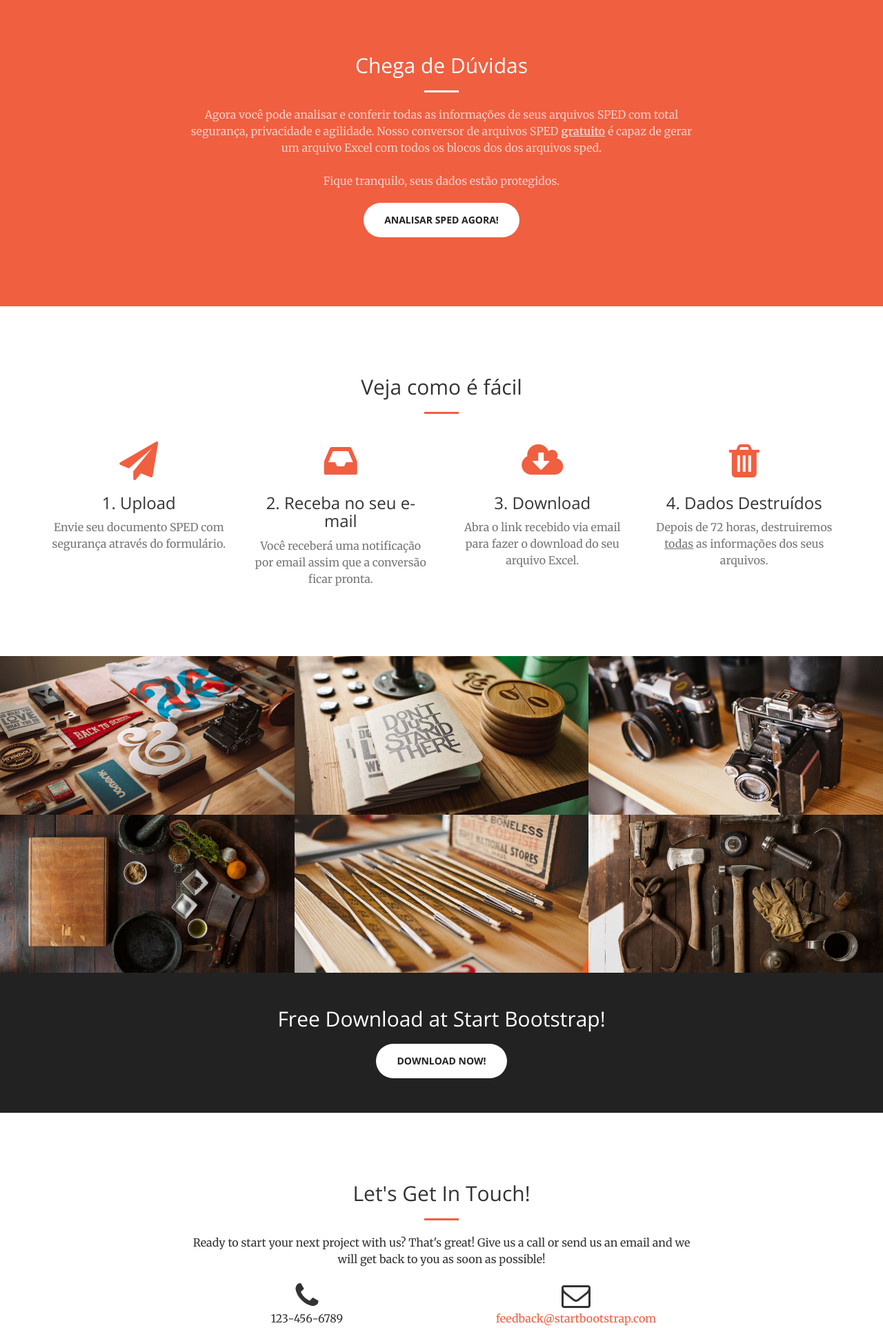
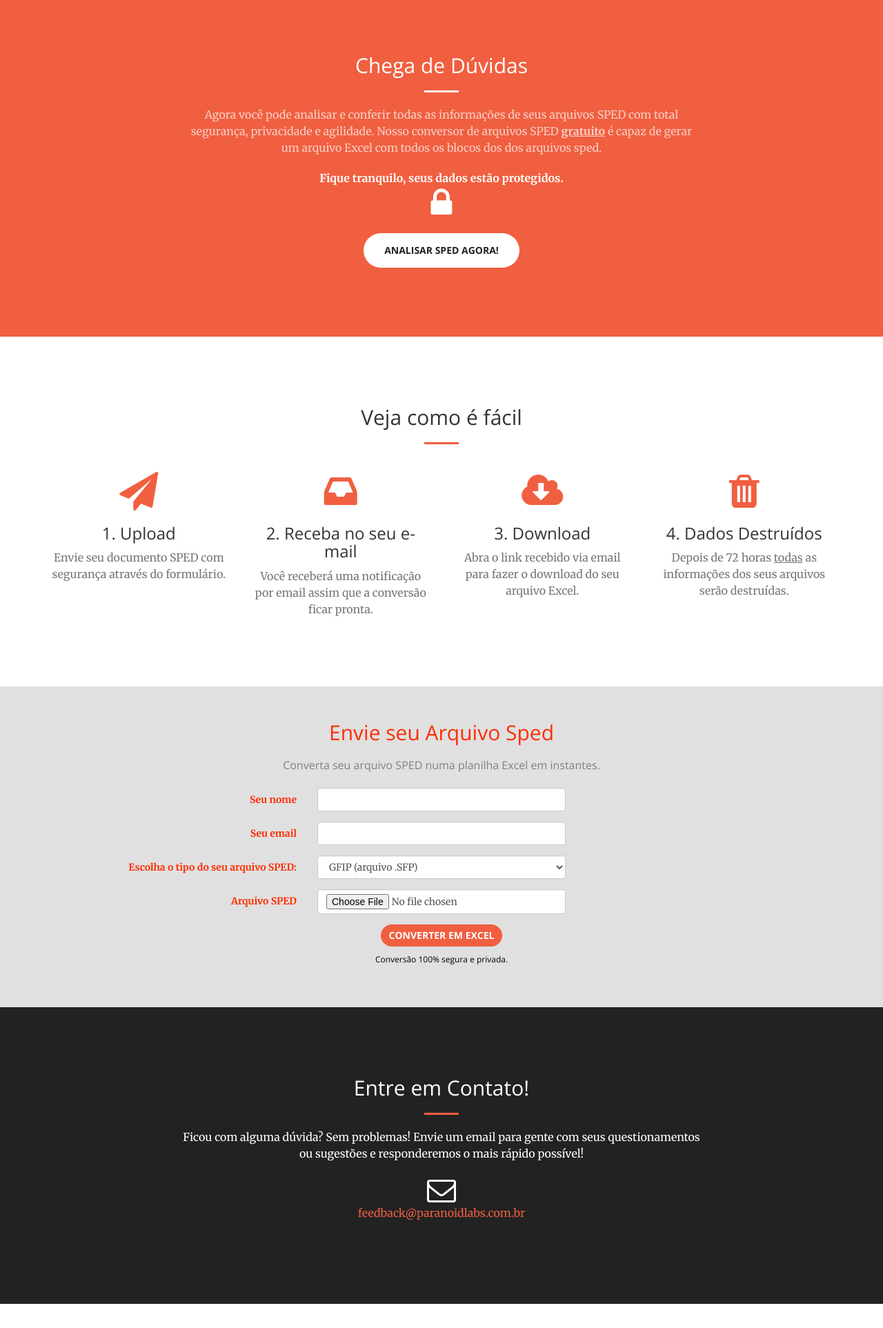
Before and after one commit to tilacog/paranoid, a Django app: page /beta/ in a window 1280 px wide. Shown: the part 822-2747 px from the top of the page at 69% size. After the commit the page ends 2712 px from the top, so only its background shows below. Run offline with Django 3.2, Linux system fonts and the light colour scheme; parts of the project's set-up code (start-up, migrations or seed data) failed here and were passed over; some libraries are stand-ins or nearby versions.

Commit message:
Major style improvements on landing page

```diff
--- a/paranoid/static/squeeze-custom.css
+++ b/paranoid/static/squeeze-custom.css
@@ -1,24 +1,17 @@
-#steps-container {
-    background-color: #eee;
-    width: 100% ;
-}
-#steps-row {
-    margin: 0px 5%;
-    padding: 15px 15px;
+.bg-gray{
+    background-color: #E0E0E0;
+    color: #ff2d00;
 }
 
-hr.step-hr{
-    border-color: black;
+legend {
+    color: gray;
+    font-size: 16px;
+    font-family: "Open Sans","Helvetica Neue",Arial,sans-serif;
 }
 
-.marketing .col-lg-4 {
-  margin-bottom: 20px;
-  /* text-align: center; */
+#sub-button-text {
+    margin: 10px;
+    color: black;
+    font-size: 12px;
+    font-family: "Open Sans","Helvetica Neue",Arial,sans-serif;
 }
-.marketing h2 {
-  font-weight: normal;
-}
-.marketing .col-lg-4 p {
-  margin-right: 10px;
-  margin-left: 10px;
-}
--- a/squeeze/forms.py
+++ b/squeeze/forms.py
@@ -39,7 +39,7 @@ class OptInForm(forms.Form):
             'id': 'id_email',
         }))
     audit = forms.ChoiceField(
-        widget=forms.RadioSelect(attrs={'id': 'id_audit'}),
+        widget=forms.Select(attrs={'id': 'id_audit'}),
         choices=CHOICES)
     document = forms.FileField(
         widget=forms.ClearableFileInput(attrs={'id': 'id_document'}))
--- a/squeeze/templates/landing.html
+++ b/squeeze/templates/landing.html
@@ -1,4 +1,5 @@
 {% extends 'squeeze_base.html' %}
+{% load widget_tweaks %}
 
 
 {% block title %}Entenda seu SPED{% endblock title %}
@@ -6,36 +7,49 @@
 
 
 {% block form %}
-<form class="form-horizontal" role="form" id="id_optin_form"
+<form class="form-horizontal" role="form"
     method="POST" action="{% url 'receive_squeezejob' %}"
     enctype="multipart/form-data">
 
-  {% csrf_token %}
+  <legend>Converta seu arquivo SPED numa planilha Excel em instantes.</legend>
+  <fieldset>
+    {% csrf_token %}
+    <!-- Name Input -->
+    <div class="form-group">
+      <label class="col-md-4 control-label" for={{form.name.id_for_label}}>{{form.name.label}}</label>
+      <div class="col-md-4">
+          {{ form.name|add_class:"form-control input-md" }}
+      </div>
+    </div>
 
-  <div class="form-group">
-    <label for={{form.name.id_for_label}}>{{form.name.label}}</label>
-    {{form.name}}
-  </div>
+    <!-- Email Input -->
+    <div class="form-group">
+      <label class="col-md-4 control-label" for={{form.email.id_for_label}}>{{form.email.label}}</label>
+      <div class="col-md-4">
+          {{form.email|add_class:"form-control input-md"}}
+      </div>
+    </div>
 
-  <div class="form-group">
-    <label for={{form.email.id_for_label}}>{{form.email.label}}</label>
-    {{form.email}}
-  </div>
-  <label for={{form.audit.id_for_label}}>Escolha o tipo do seu arquivo SPED:</label>
-  {% for radio in form.audit %}
-    <div class="radio">
-        {{ radio }}
+    <!-- Audit Select-->
+    <div class="form-group">
+      <label class="col-md-4 control-label" for={{form.audit.id_for_label}}>Escolha o tipo do seu arquivo SPED:</label>
+      <div class="col-md-4">
+          {{ form.audit|add_class:"form-control" }}
+      </div>
     </div>
-  {% endfor %}
 
-  <label class="file">
-    {{ form.document }}
-    <span class="file-custom"></span>
-  </label>
+    <!-- File Select-->
+    <div class="form-group">
+      <label class="col-md-4 control-label" for="{{ form.document.id_for_label }}">Arquivo SPED</label>
+      <div class="col-md-4">
+        {{ form.document|add_class:"form-control"|attr:"style:height:auto;" }}
+      </div>
+    </div>
 
-  <div class="form-actions">
-    <button class="btn btn-primary" type="submit">Converter</button>
-  </div>
-
+    <!-- Submit Button -->
+    <div class="form-actions">
+      <button class="btn btn-primary" type="submit">Converter em Excel</button>
+    </div>
+  </fieldset>
 </form>
 {% endblock %}
--- a/squeeze/templates/squeeze_base.html
+++ b/squeeze/templates/squeeze_base.html
@@ -25,6 +25,7 @@
 
     <!-- Custom CSS -->
     <link rel="stylesheet" href="{% static "squeeze/css/creative.css" %}" type="text/css">
+    <link rel="stylesheet" href="{% static "squeeze-custom.css" %}" type="text/css">
 
     <!-- HTML5 Shim and Respond.js IE8 support of HTML5 elements and media queries -->
     <!-- WARNING: Respond.js doesn't work if you view the page via file:// -->
@@ -93,10 +94,12 @@
                     Agora você pode analisar e conferir todas as informações de seus arquivos SPED com total segurança, privacidade e agilidade.
                     Nosso conversor de arquivos SPED <strong><u>gratuito</u></strong> é capaz de gerar um arquivo Excel com todos os blocos dos dos arquivos
                     sped.
+                    </p>
 
-                    <br/><br/>Fique tranquilo, seus dados estão protegidos.
-                    </p>
-                    <a href="#" class="btn btn-default btn-xl">Analisar SPED Agora!</a>
+                    <p><strong>Fique tranquilo, seus dados estão protegidos.</strong>
+                    <br><i class="fa fa-3x fa-lock" ></i></p>
+
+                    <a href="#" class="btn btn-default btn-xl wow tada">Analisar SPED Agora!</a>
                 </div>
             </div>
         </div>
@@ -115,157 +118,58 @@
             <div class="row">
                 <div class="col-lg-3 col-md-6 text-center">
                     <div class="service-box">
-                        <i class="fa fa-4x fa-paper-plane wow bounceIn text-primary" data-wow-delay=".1s"></i>
+                        <i class="fa fa-4x fa-paper-plane wow bounceIn text-primary" data-wow-delay=".3s"></i>
                         <h3>1. Upload</h3>
                         <p class="text-muted">Envie seu documento SPED com segurança através do formulário.</p>
                     </div>
                 </div>
                 <div class="col-lg-3 col-md-6 text-center">
                     <div class="service-box">
-                        <i class="fa fa-4x fa-inbox wow bounceIn text-primary" data-wow-delay=".1s"></i>
+                        <i class="fa fa-4x fa-inbox wow bounceIn text-primary" data-wow-delay=".6s"></i>
                         <h3>2. Receba no seu e-mail</h3>
                         <p class="text-muted">Você receberá uma notificação por email assim que a conversão ficar pronta.</p>
                     </div>
                 </div>
                 <div class="col-lg-3 col-md-6 text-center">
                     <div class="service-box">
-                        <i class="fa fa-4x fa-cloud-download wow bounceIn text-primary" data-wow-delay=".2s"></i>
+                        <i class="fa fa-4x fa-cloud-download wow bounceIn text-primary" data-wow-delay=".9s"></i>
                         <h3>3. Download</h3>
                         <p class="text-muted">Abra o link recebido via email para fazer o download do seu arquivo Excel.</p>
                     </div>
                 </div>
                 <div class="col-lg-3 col-md-6 text-center">
                     <div class="service-box">
-                        <i class="fa fa-4x fa-trash wow bounceIn text-primary" data-wow-delay=".3s"></i>
+                        <i class="fa fa-4x fa-trash wow bounceIn text-primary" data-wow-delay="1.2s"></i>
                         <h3>4. Dados Destruídos</h3>
-                        <p class="text-muted">Depois de 72 horas, destruiremos <u>todas</u> as informações dos seus arquivos.</p>
+                        <p class="text-muted">Depois de 72 horas <u>todas</u> as informações dos seus arquivos serão destruídas.</p>
                     </div>
                 </div>
             </div>
         </div>
     </section>
 
-    <section class="no-padding" id="portfolio">
-        <div class="container-fluid">
-            <div class="row no-gutter">
-                <div class="col-lg-4 col-sm-6">
-                    <a href="#" class="portfolio-box">
-                        <img src="{% static "squeeze/img/portfolio/1.jpg" %}" class="img-responsive" alt="">
-                        <div class="portfolio-box-caption">
-                            <div class="portfolio-box-caption-content">
-                                <div class="project-category text-faded">
-                                    Category
-                                </div>
-                                <div class="project-name">
-                                    Project Name
-                                </div>
-                            </div>
-                        </div>
-                    </a>
-                </div>
-                <div class="col-lg-4 col-sm-6">
-                    <a href="#" class="portfolio-box">
-                        <img src="{% static "squeeze/img/portfolio/2.jpg" %}" class="img-responsive" alt="">
-                        <div class="portfolio-box-caption">
-                            <div class="portfolio-box-caption-content">
-                                <div class="project-category text-faded">
-                                    Category
-                                </div>
-                                <div class="project-name">
-                                    Project Name
-                                </div>
-                            </div>
-                        </div>
-                    </a>
-                </div>
-                <div class="col-lg-4 col-sm-6">
-                    <a href="#" class="portfolio-box">
-                        <img src="{% static "squeeze/img/portfolio/3.jpg" %}" class="img-responsive" alt="">
-                        <div class="portfolio-box-caption">
-                            <div class="portfolio-box-caption-content">
-                                <div class="project-category text-faded">
-                                    Category
-                                </div>
-                                <div class="project-name">
-                                    Project Name
-                                </div>
-                            </div>
-                        </div>
-                    </a>
-                </div>
-                <div class="col-lg-4 col-sm-6">
-                    <a href="#" class="portfolio-box">
-                        <img src="{% static "squeeze/img/portfolio/4.jpg" %}" class="img-responsive" alt="">
-                        <div class="portfolio-box-caption">
-                            <div class="portfolio-box-caption-content">
-                                <div class="project-category text-faded">
-                                    Category
-                                </div>
-                                <div class="project-name">
-                                    Project Name
-                                </div>
-                            </div>
-                        </div>
-                    </a>
-                </div>
-                <div class="col-lg-4 col-sm-6">
-                    <a href="#" class="portfolio-box">
-                        <img src="{% static "squeeze/img/portfolio/5.jpg" %}" class="img-responsive" alt="">
-                        <div class="portfolio-box-caption">
-                            <div class="portfolio-box-caption-content">
-                                <div class="project-category text-faded">
-                                    Category
-                                </div>
-                                <div class="project-name">
-                                    Project Name
-                                </div>
-                            </div>
-                        </div>
-                    </a>
-                </div>
-                <div class="col-lg-4 col-sm-6">
-                    <a href="#" class="portfolio-box">
-                        <img src="{% static "squeeze/img/portfolio/6.jpg" %}" class="img-responsive" alt="">
-                        <div class="portfolio-box-caption">
-                            <div class="portfolio-box-caption-content">
-                                <div class="project-category text-faded">
-                                    Category
-                                </div>
-                                <div class="project-name">
-                                    Project Name
-                                </div>
-                            </div>
-                        </div>
-                    </a>
-                </div>
-            </div>
-        </div>
-    </section>
 
-    <aside class="bg-dark">
+    <aside class="bg-gray">
         <div class="container text-center">
             <div class="call-to-action">
-                <h2>Free Download at Start Bootstrap!</h2>
-                <a href="#" class="btn btn-default btn-xl wow tada">Download Now!</a>
+                <h2>Envie seu Arquivo Sped</h2>
+                {% block form %}{% endblock %}
+                <p id="sub-button-text">Conversão 100% segura e privada.</p>
             </div>
         </div>
     </aside>
 
-    <section id="contact">
+    <section id="contact" class="bg-dark">
         <div class="container">
             <div class="row">
                 <div class="col-lg-8 col-lg-offset-2 text-center">
-                    <h2 class="section-heading">Let's Get In Touch!</h2>
+                    <h2 class="section-heading">Entre em Contato!</h2>
                     <hr class="primary">
-                    <p>Ready to start your next project with us? That's great! Give us a call or send us an email and we will get back to you as soon as possible!</p>
+                    <p>Ficou com alguma dúvida? Sem problemas! Envie um email para gente com seus questionamentos ou sugestões e responderemos o mais rápido possível!</p>
                 </div>
-                <div class="col-lg-4 col-lg-offset-2 text-center">
-                    <i class="fa fa-phone fa-3x wow bounceIn"></i>
-                    <p>123-456-6789</p>
-                </div>
-                <div class="col-lg-4 text-center">
-                    <i class="fa fa-envelope-o fa-3x wow bounceIn" data-wow-delay=".1s"></i>
-                    <p><a href="mailto:your-email@your-domain.com">feedback@startbootstrap.com</a></p>
+                <div class="col-lg-12 text-center">
+                    <i class="fa fa-envelope-o fa-3x wow bounceIn" data-wow-delay=".3s"></i>
+                    <p><a href="mailto:feedback@paranoidlabs.com.br">feedback@paranoidlabs.com.br</a></p>
                 </div>
             </div>
         </div>
```
